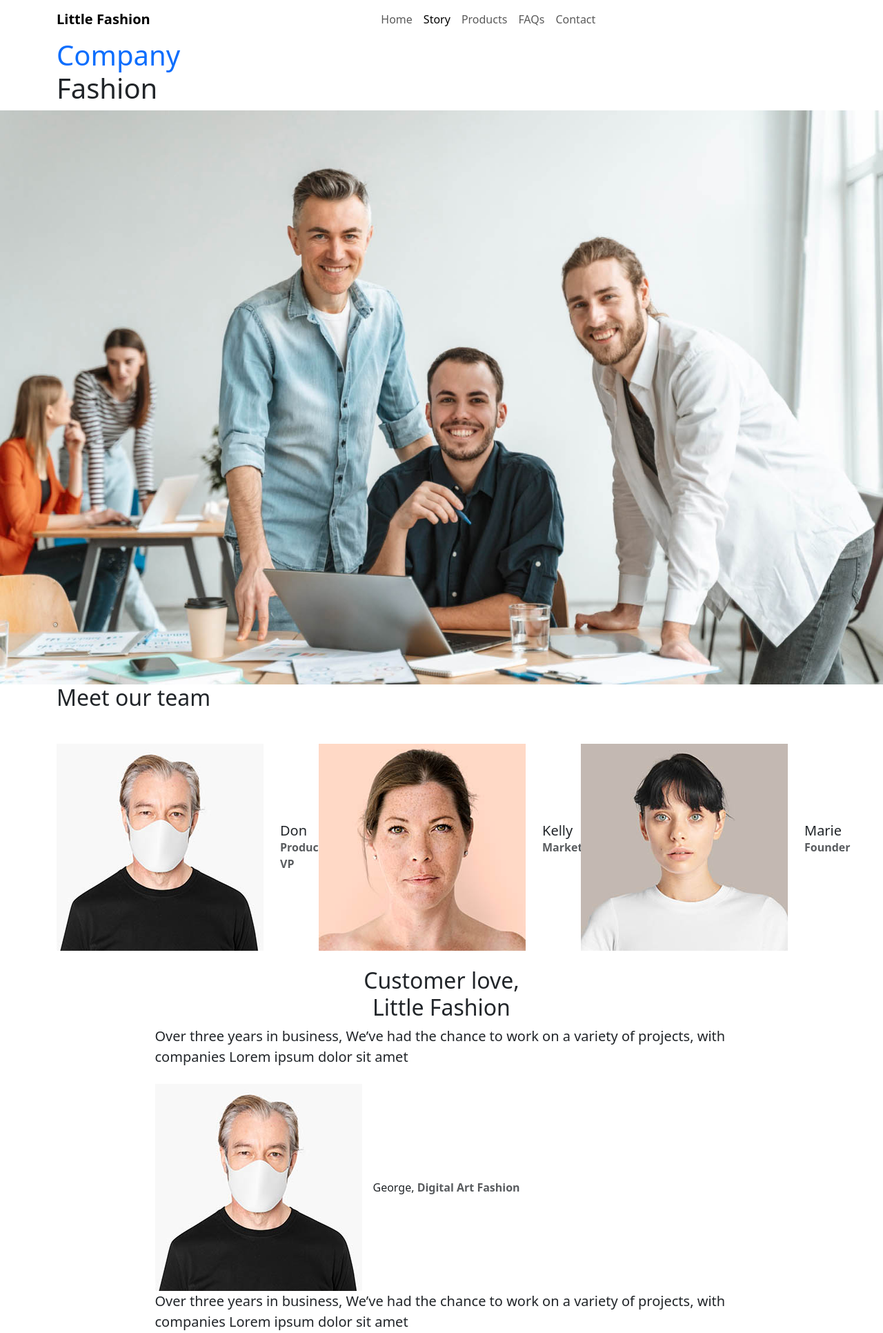
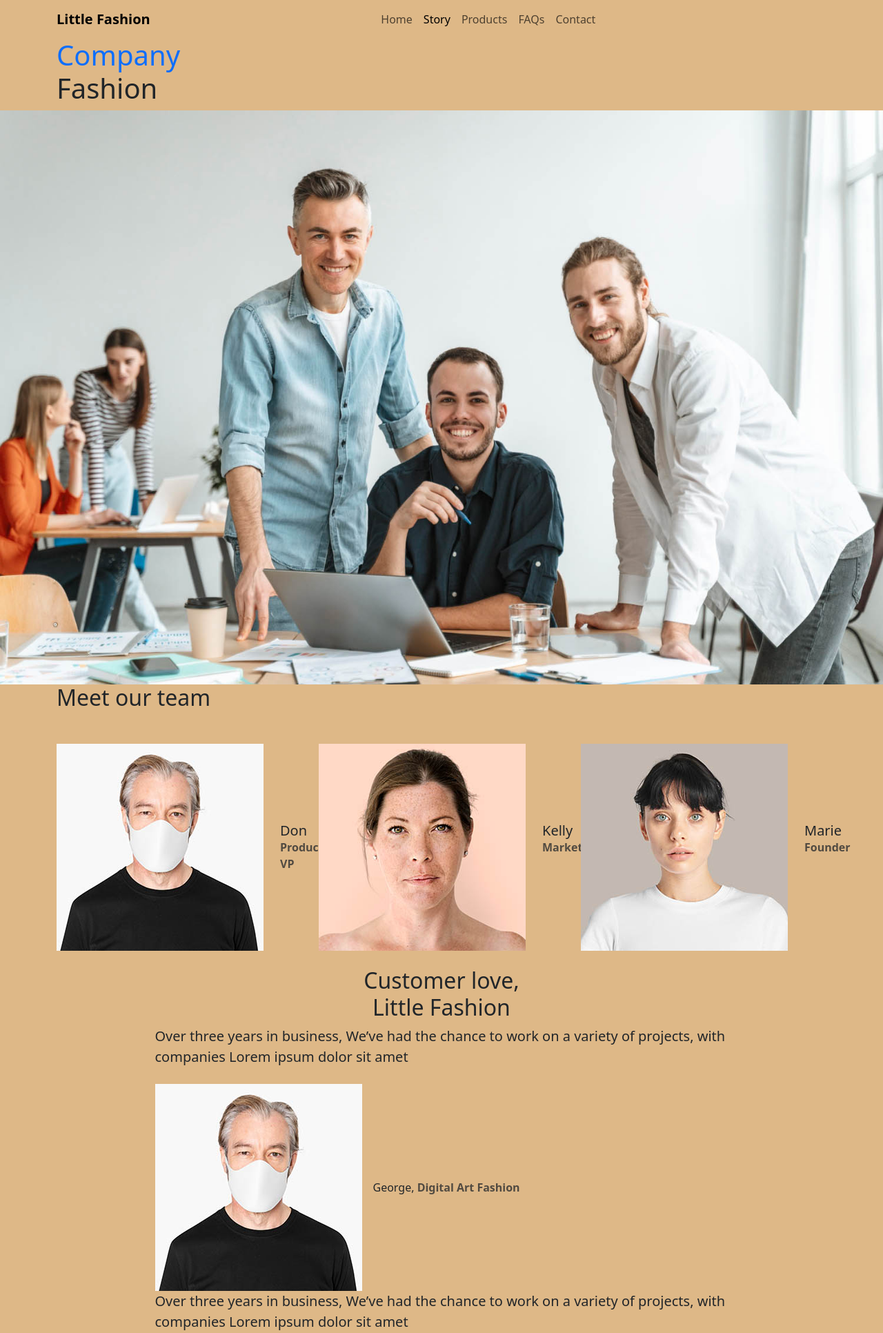
Before and after one commit to levietha92/udemy_python, a Flask app: template d56/templates/about.html in a window 1280 px wide. Shown: the top 1932 px of the page at 69% size. Run offline with Flask 3, Linux system fonts and the light colour scheme; the template is opened without the code that fills it, so the values that code supplies are empty; some libraries are stand-ins or nearby versions.

Commit message:
d56 add styles.css

```diff
--- /dev/null
+++ b/d56/static/styles.css
@@ -0,0 +1,3 @@
+body {
+  background-color: burlywood;
+}
--- a/d56/templates/about.html
+++ b/d56/templates/about.html
@@ -22,6 +22,7 @@
         <link rel="stylesheet" href="css/slick.css"/>
 
         <link href="css/tooplate-little-fashion.css" rel="stylesheet">
+        <link rel="stylesheet" href="static/styles.css">
 
 <!--
 
```
